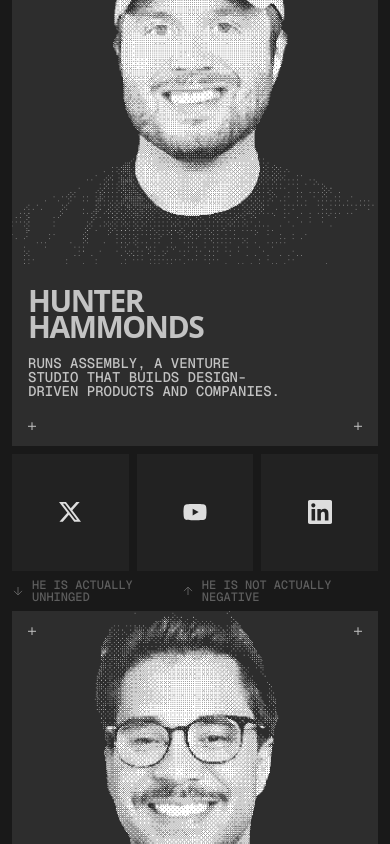
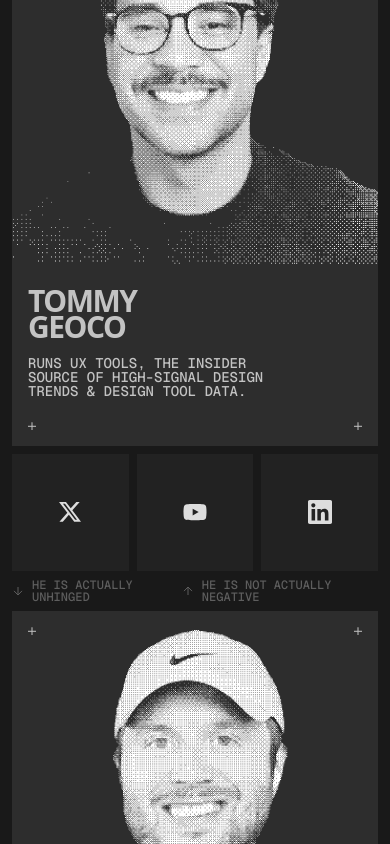
Before and after one commit to petrknoll95/releasenotes, a Next.js app: page / in a window 390 px wide. Shown: the part 1156-2000 px from the top of the page. Built offline with nearby package versions, Linux system fonts and the light colour scheme; no server answers; the database is empty.

Commit message:
host randomizer

```diff
--- a/components/sidebar/sidebar.tsx
+++ b/components/sidebar/sidebar.tsx
@@ -1,11 +1,68 @@
-import React from 'react';
+import React, { useState, useEffect } from 'react';
 import { Icons } from '@/components/icons/icons';
 import Logo from '@/components/logo/logo';
 import ShowLink from '@/components/show-link';
 import NewsletterForm from '@/components/newsletter-form';
 import HostProfile from '@/components/hosts/host-profile';
 
+const HunterProfile = () => (
+  <HostProfile
+    firstName="Hunter"
+    lastName="Hammonds"
+    image="/img/profile-hunter.gif"
+    description="Runs Assembly, a venture studio that builds design-driven products and companies."
+    linkX={[{ href: "https://x.com/_hunterhammonds" }]}
+    linkYt={[{ href: "https://www.youtube.com/@Hunterhammonds" }]}
+    linkLi={[{ href: "https://www.linkedin.com/in/hunterhammonds/" }]}
+    layoutOuter="md:grid-cols-[80px_1fr]"
+  />
+);
+
+const TommyProfile = () => (
+  <HostProfile
+    firstName="Tommy"
+    lastName="Geoco"
+    image="/img/profile-tommy.gif"
+    description="Runs UX Tools, the insider source of high-signal design trends & design tool data."
+    linkX={[{ href: "https://x.com/designertom_" }]}
+    linkYt={[{ href: "https://www.youtube.com/@designertom" }]}
+    linkLi={[{ href: "https://www.linkedin.com/in/tommygeoco/" }]}
+    layoutOuter="md:grid-cols-[1fr_80px]"
+  />
+);
+
+const HostCommentary = () => (
+  <div className="flex flex-row items-center justify-between text-[var(--text-secondary)] font-mono text-[12px] font-medium leading-[12px] uppercase">
+    <span className="flex flex-row items-center gap-[8px]">
+      <span>
+        <svg width="12" height="12" viewBox="0 0 12 12" fill="none" xmlns="http://www.w3.org/2000/svg">
+          {/* Arrow pointing down (for person above) */}
+          <path d="M10 5.88225L6 10M6 10L2 5.88225M6 10V2" stroke="#5E5E5E" />
+        </svg>
+      </span>
+      <span>He is actually unhinged</span>
+    </span>
+    <span className="flex flex-row items-center gap-[8px]">
+      <span>
+        <svg width="12" height="12" viewBox="0 0 12 12" fill="none" xmlns="http://www.w3.org/2000/svg">
+          {/* Arrow pointing up (for person below) */}
+          <path d="M10 6.11775L6 2M6 2L2 6.11775M6 2V10" stroke="#5E5E5E" />
+        </svg>
+      </span>
+      <span>He is not actually negative</span>
+    </span>
+  </div>
+);
+
 export default function Sidebar() {
+  const [renderHunterFirst, setRenderHunterFirst] = useState(true); // Default order
+  const [isClientMounted, setIsClientMounted] = useState(false);
+
+  useEffect(() => {
+    setIsClientMounted(true);
+    setRenderHunterFirst(Math.random() < 0.5);
+  }, []); // Empty dependency array ensures this runs only once on mount
+
     return (
         <div className="order-2 lg:order-1 flex-grow w-full lg:w-2/5 lg:max-w-[720px] md:h-screen bg-[var(--background-secondary)] overflow-y-auto lg:border-r border-[var(--border-secondary)]">
             <div className="hidden lg:flex flex-col gap-6 p-3 md:p-4 lg:p-5 xl:p-6 border-b border-[var(--border-secondary)]">
@@ -15,7 +72,7 @@ export default function Sidebar() {
                 <img src="/img/headline-subscribe.svg" alt="subscribe" className="w-full" />
                 <div className="flex flex-col gap-0 font-mono text-[12px] font-medium leading-[16px] uppercase">
                     <span className="text-[var(--text-primary)]">Don't miss an episode</span>
-                    <span className="text-[var(--text-secondary)]">We go live twice a week on Tuesdays and Fridays at 1pm PST</span>
+                    <span className="text-[var(--text-secondary)]">We go live twice a week on Tuesdays and Fridays at 1pm EST</span>
                 </div>
                 <div className="grid grid-cols-2 sm:grid-cols-[repeat(4,1fr)] gap-[8px]">
                     <ShowLink icon="IconYt" fill="#DDDDDD" href="https://www.youtube.com/@ReleaseNotesLive" status="active" />
@@ -34,48 +91,26 @@ export default function Sidebar() {
             <div className="flex flex-col gap-6 p-3 md:p-4 lg:p-5 xl:p-6 border-b border-[var(--border-secondary)]">
                 <img src="/img/headline-hosts.svg" alt="hosts" className="w-full" />
                 <div className="flex flex-col gap-2">
-                    {/* Hunter Hammonds */}
-                    <HostProfile
-                        firstName="Hunter"
-                        lastName="Hammonds"
-                        image="/img/profile-hunter.gif"
-                        description="Runs Assembly, a venture studio that builds design-driven products and companies."
-                        linkX={[{ href: "https://x.com/_hunterhammonds" }]}
-                        linkYt={[{ href: "https://www.youtube.com/@Hunterhammonds" }]}
-                        linkLi={[{ href: "https://www.linkedin.com/in/hunterhammonds/" }]}
-                        layoutOuter="md:grid-cols-[80px_1fr]"
-                    />
-
-                    <div className="flex flex-row items-center justify-between text-[var(--text-secondary)] font-mono text-[12px] font-medium leading-[12px] uppercase">
-                        <span className="flex flex-row items-center gap-[8px]">
-                            <span>
-                                <svg width="12" height="12" viewBox="0 0 12 12" fill="none" xmlns="http://www.w3.org/2000/svg">
-                                    <path d="M10 5.88225L6 10M6 10L2 5.88225M6 10V2" stroke="#5E5E5E" />
-                                </svg>
-                            </span>
-                            <span>He is actually unhinged</span>
-                        </span>
-                        <span className="flex flex-row items-center gap-[8px]">
-                            <span>
-                                <svg width="12" height="12" viewBox="0 0 12 12" fill="none" xmlns="http://www.w3.org/2000/svg">
-                                    <path d="M10 6.11775L6 2M6 2L2 6.11775M6 2V10" stroke="#5E5E5E" />
-                                </svg>
-                            </span>
-                            <span>He is not actually negative</span>
-                        </span>
-                    </div>
-
-                    {/* Tommy Geoco */}
-                    <HostProfile
-                        firstName="Tommy"
-                        lastName="Geoco"
-                        image="/img/profile-tommy.gif"
-                        description="Runs UX Tools, the insider source of high-signal design trends & design tool data."
-                        linkX={[{ href: "https://x.com/designertom_" }]}
-                        linkYt={[{ href: "https://www.youtube.com/@designertom" }]}
-                        linkLi={[{ href: "https://www.linkedin.com/in/tommygeoco/" }]}
-                        layoutOuter="md:grid-cols-[1fr_80px]"
-                    />
+                  {!isClientMounted ? (
+                    // Default order for initial/server render
+                    <>
+                      <HunterProfile />
+                      <HostCommentary />
+                      <TommyProfile />
+                    </>
+                  ) : renderHunterFirst ? (
+                    <>
+                      <HunterProfile />
+                      <HostCommentary />
+                      <TommyProfile />
+                    </>
+                  ) : (
+                    <>
+                      <TommyProfile />
+                      <HostCommentary />
+                      <HunterProfile />
+                    </>
+                  )}
                 </div>
             </div>
             <div className="flex flex-col items-stretch gap-6 p-3 md:p-4 lg:p-5 xl:p-6">
```
